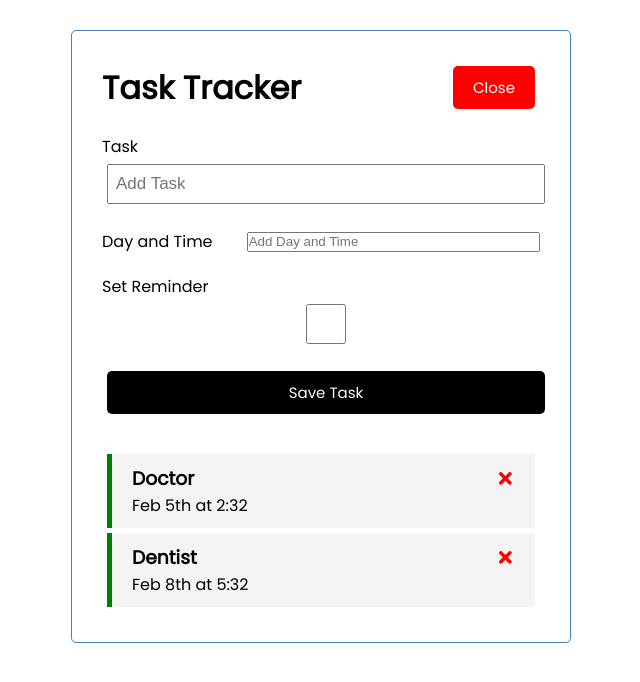
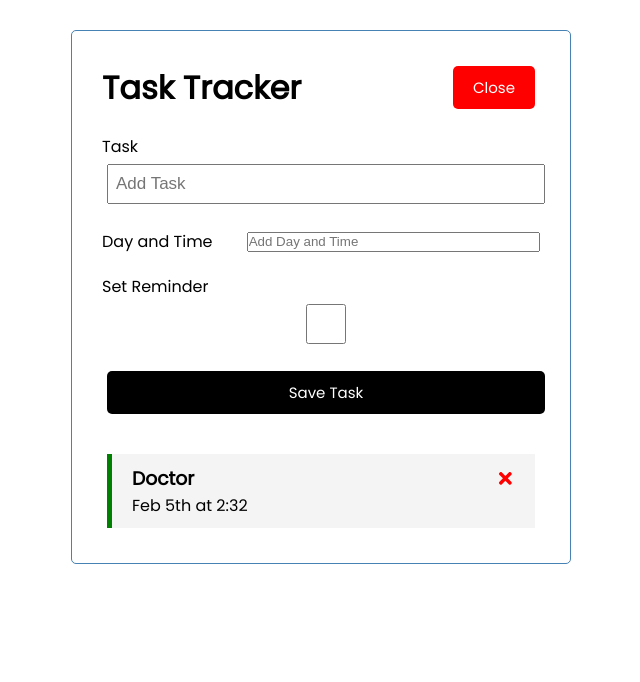
Before and after one commit to andyf016/react-task-tracker, a React (Create React App) app: page / in a window 1280 px wide. Shown: the top 682 px of the page, without its empty margins (319-959 px from the left). Built offline with nearby package versions, Linux system fonts and the light colour scheme; data requests are answered from the project's data file.

Commit message:
finish delete task from backend

```diff
--- a/db.json
+++ b/db.json
@@ -5,12 +5,6 @@
       "text": "Doctor",
       "day": "Feb 5th at 2:32",
       "reminder": true
-  },
-  {
-    "id": 2,
-    "text": "Dentist",
-    "day": "Feb 8th at 5:32",
-    "reminder": true
     }
   ]
 }
--- a/src/App.js
+++ b/src/App.js
@@ -30,7 +30,8 @@ const addTask = (task) => {
 
 
 // Delete Task
-const deleteTask = (id) => {
+const deleteTask = async (id) => {
+  await fetch(`http://localhost:5000/tasks/${id}`, {method: 'DELETE'})
   setTasks(tasks.filter((task) => task.id !== id))
 }
 
```
Lines whose indentation alone changed are shown as unchanged.
